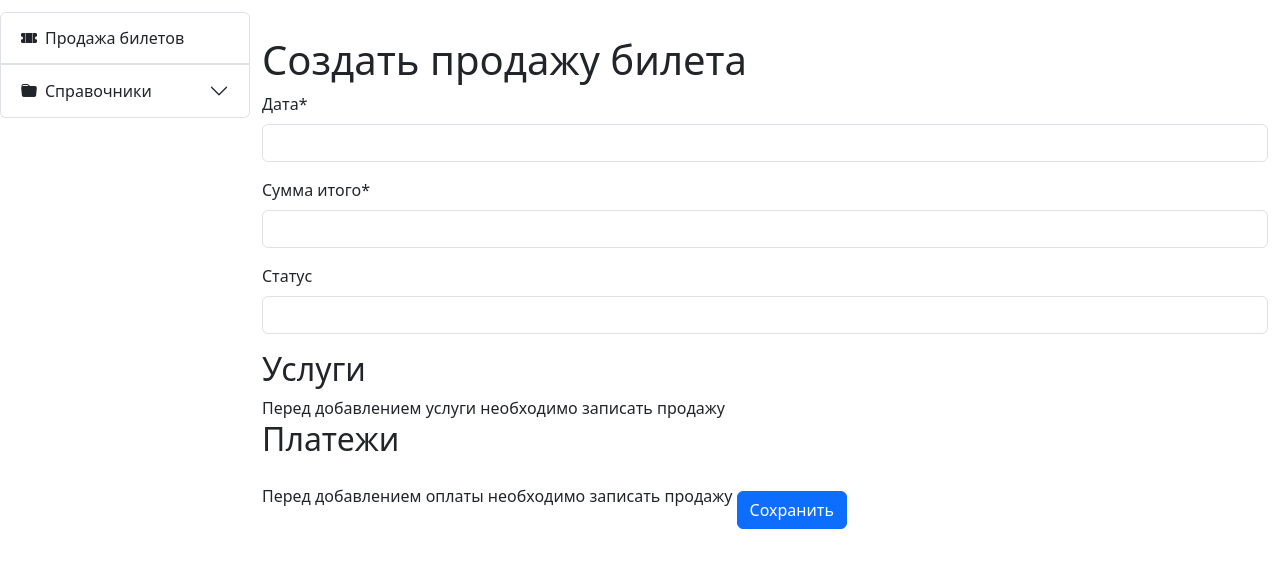
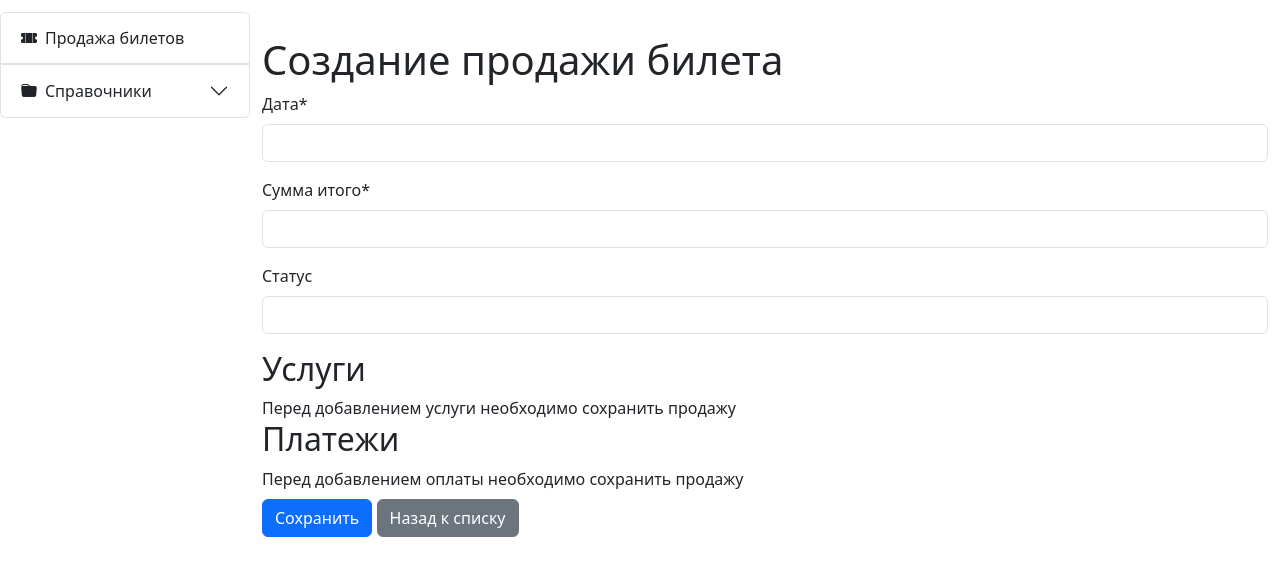
Before and after one commit to baghdat-bm/maBoxOffice, a Django app: page /ticket-sales/create/ in a window 1280 px wide. Shown: the part 48-624 px from the top of the page. Run offline with Django 5.2, Linux system fonts and the light colour scheme; the visitor is signed in with stand-in values (Sample User, id 1); some libraries are stand-ins or nearby versions.

Commit message:
корректировка форм для продажи билета

```diff
--- a/webapp/templates/ticket_sales/ticket_sale_form.html
+++ b/webapp/templates/ticket_sales/ticket_sale_form.html
@@ -1,48 +1,50 @@
 {% extends 'base.html' %}
 {% load crispy_forms_tags %}
 
-{% block title %}{% if object %}Редактировать{% else %}Создать{% endif %} продажу билета{% endblock %}
+{% block title %}{% if form.instance.id %}Редактирование{% else %}Создание{% endif %} продажи билета{% endblock %}
 
 {% block content %}
     <div class="container mt-4">
-        <h1>{% if object %}Редактировать{% else %}Создать{% endif %} продажу билета</h1>
+        <h1>{% if form.instance.id %}Редактирование{% else %}Создание{% endif %} продажи билета</h1>
         <form method="post">
             {% csrf_token %}
             {{ form|crispy }}
             <h2>Услуги</h2>
             <div id="ticket-sales-service-list">
-                {% if object %}
-                    {% include 'ticket_sales/partials/ticket_sales_service_list.html' with ticket_sale=object %}
+                {% if form.instance.id %}
+                    {% include 'ticket_sales/partials/ticket_sales_service_list.html' with ticket_sale=form.instance %}
                 {% endif %}
             </div>
-            {% if object %}
+            {% if form.instance.id %}
                 <button type="button" class="btn btn-secondary mt-2"
-                        hx-get="
-                                {% if object %}{% url 'ticket_sales:ticket-sales-service-create' object.id %}{% endif %}"
+                        hx-get="{% url 'ticket_sales:ticket-sales-service-create' form.instance.id %}"
                         hx-target="#ticket-sales-service-list" hx-swap="beforeend">
                     Добавить услугу
                 </button>
             {% else %}
-                Перед добавлением услуги необходимо записать продажу
+                Перед добавлением услуги необходимо сохранить продажу
             {% endif %}
 
             <h2>Платежи</h2>
             <div id="ticket-sales-payments-list">
-                {% if object %}
-                    {% include 'ticket_sales/partials/ticket_sales_payments_list.html' with ticket_sale=object %}
+                {% if form.instance.id %}
+                    {% include 'ticket_sales/partials/ticket_sales_payments_list.html' with ticket_sale=form.instance %}
                 {% endif %}
             </div>
-            {% if object %}
+            {% if form.instance.id %}
                 <button type="button" class="btn btn-secondary mt-2"
-                        hx-get="{% if object %}{% url 'ticket_sales:ticket-sales-payments-create' object.id %}{% endif %}"
+                        hx-get="{% url 'ticket_sales:ticket-sales-payments-create' form.instance.id %}"
                         hx-target="#ticket-sales-payments-list" hx-swap="beforeend">
                     Добавить платеж
                 </button>
             {% else %}
-                Перед добавлением оплаты необходимо записать продажу
+                Перед добавлением оплаты необходимо сохранить продажу
             {% endif %}
 
-            <button type="submit" class="btn btn-primary mt-4">Сохранить</button>
+            <div class="mt-2">
+                <button type="submit" class="btn btn-primary">Сохранить</button>
+                <a href="{% url 'ticket_sales:ticket-sale-list' %}" class="btn btn-secondary">Назад к списку</a>
+            </div>
         </form>
     </div>
 {% endblock %}
```
Also changed, not shown: webapp/templates/ticket_sales/partials/ticket_sales_payments_form.html (+13 -3 lines), webapp/templates/ticket_sales/partials/ticket_sales_service_form.html (+13 -3 lines).
